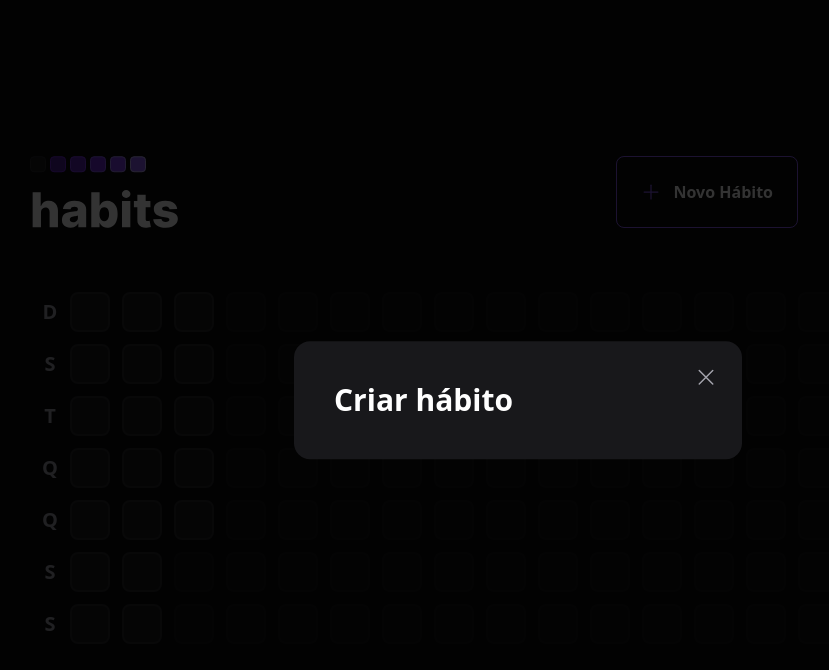
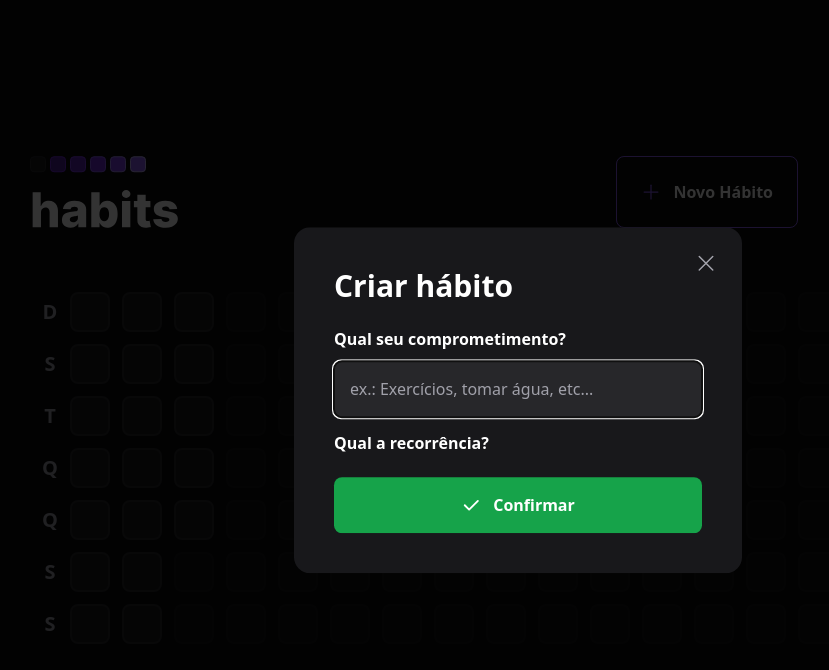
Before and after one commit to ThiLourenco/habit, a React (Vite) app in the folder web/: page / in a window 1280 px wide. Both pictures are taken after a click on the button "Novo Hábito". Shown: the top 670 px of the page, without its empty margins (122-951 px from the left). Built offline with nearby package versions, Linux system fonts and the light colour scheme.

Commit message:
feat(web): adding styles for modal

```diff
--- a/web/src/components/NewHabitForm.tsx
+++ b/web/src/components/NewHabitForm.tsx
@@ -1,5 +1,41 @@
+import { Check } from 'phosphor-react';
+
 export function NewHabitForm() {
   return (
-    <div></div>
+    <form
+      className='w-full flex flex-col mt-6'
+      action=''
+    >
+      <label
+        htmlFor='title'
+        className='font-semibold leading-tight'
+      >
+        Qual seu comprometimento?
+      </label>
+
+      <input
+        type='text'
+        id='title'
+        placeholder='ex.: Exercícios, tomar água, etc...'
+        className='p-4 rounded-lg mt-3 bg-zinc-800 text-white placeholder:text-zinc-400'
+        autoFocus
+      />
+
+      <label
+        htmlFor=''
+        className='font-semibold leading-tight mt-4'
+      >
+        Qual a recorrência?
+      </label>
+
+      <button
+        type='submit'
+        className='mt-6 rounded-lg p-4 flex items-center justify-center gap-3 font-semibold bg-green-600 hover:bg-green-500'
+
+      >
+        <Check size={20} weight='bold'/>
+          Confirmar
+      </button>
+    </form>
   )
 }
```
